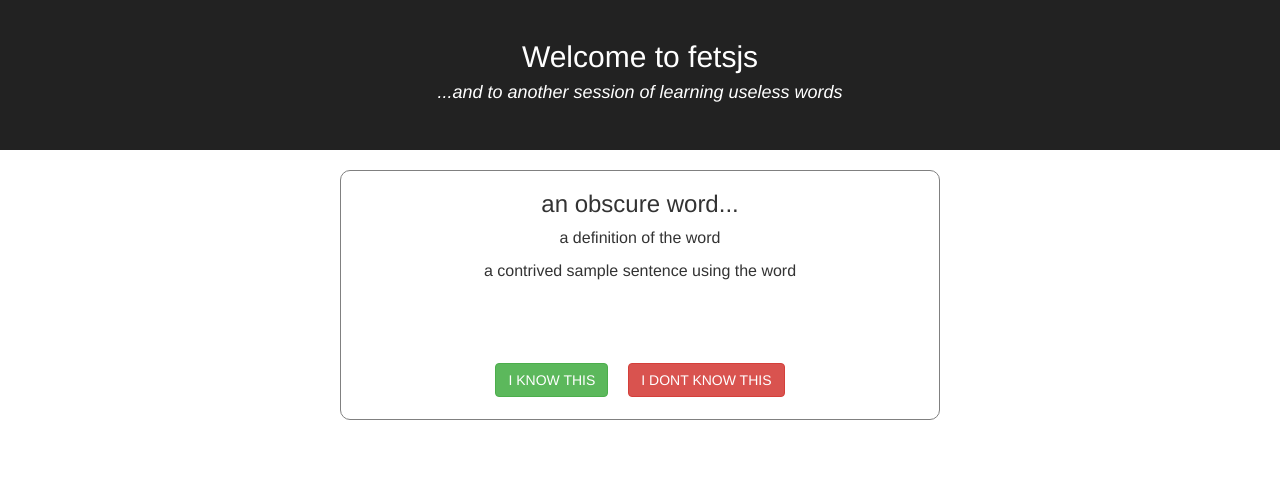
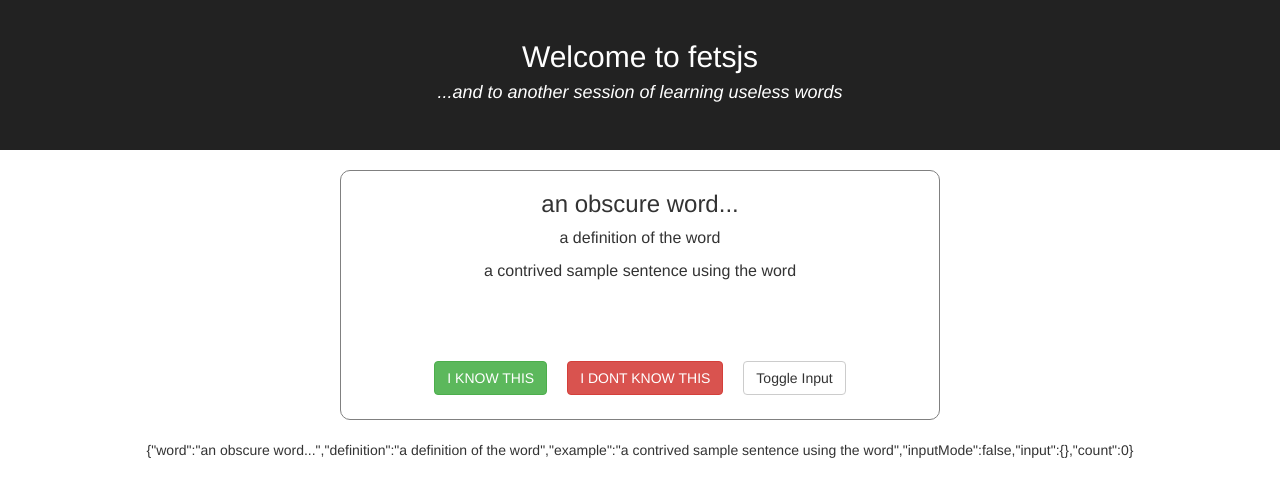
Before and after one commit to peranatd/superfun, a React (Create React App) app: page / in a window 1280 px wide. Shown: the top 496 px of the page. Built offline with nearby package versions, Linux system fonts and the light colour scheme; the HTML template or start-up script is replaced by a standard one.

Commit message:
(feat) Add input mode toggle.

```diff
--- a/src/App.css
+++ b/src/App.css
@@ -27,8 +27,20 @@
   font-size: 16px;
 }
 
-.btn-primary {
-  position: relative;
-  bottom: -70px;
+.words {
+  height: 17rem;
+}
+
+.input-group {
+  margin-top: 20px;
+  width: 90%;
+  left: 5%;
+}
+
+.buttons {
+  height: 5rem;
+}
+
+.btn {
   margin: 0 10px;
 }
--- a/src/Flash.js
+++ b/src/Flash.js
@@ -6,19 +6,67 @@ class Flash extends Component {
     this.state = {
       word: 'an obscure word...',
       definition: 'a definition of the word',
-      example: 'a contrived sample sentence using the word'
+      example: 'a contrived sample sentence using the word',
+      inputMode: false,
+      input: {},
+      count: 0
     };
+  }
+
+  toggleMode() {
+    this.setState({
+      inputMode: !this.state.inputMode
+    });
+  }
+
+  handleInput() {
+    this.setState({
+      input: {
+        word: document.getElementById('wordInput').value()
+      }
+    });
   }
 
   render() {
     return (
       <div className="Flash">
         <div className="card card-block">
-          <h3 className="card-title">{this.state.word}</h3>
-          <p className="card-text">{this.state.definition}</p>
-          <p className="card-text">{this.state.example}</p>
-          <a className="btn btn-primary btn-success">I KNOW THIS</a>
-          <a className="btn btn-primary btn-danger">I DONT KNOW THIS</a>
+          {(!this.state.inputMode) ? (
+            <div>
+              <div className="words">
+                <h3 className="card-title">{this.state.word}</h3>
+                <p className="card-text">{this.state.definition}</p>
+                <p className="card-text">{this.state.example}</p>
+              </div>
+              <div className="buttons">
+                <a className="btn btn-success">I KNOW THIS</a>
+                <a className="btn btn-danger">I DONT KNOW THIS</a>
+                <a className="btn btn-default" onClick={this.toggleMode.bind(this)}>Toggle Input</a>
+              </div>
+            </div>
+          ) : (
+            <div>
+              <div className="words">
+                <div className="input-group">
+                  <span className="input-group-addon" id="basic-addon1">word</span>
+                  <input type="text" className="form-control" aria-describedby="basic-addon1" />
+                </div>
+                <div className="input-group">
+                  <span className="input-group-addon" id="basic-addon2">definition</span>
+                  <input type="text" className="form-control" aria-describedby="basic-addon2" />
+                </div>
+                <div className="input-group">
+                  <span className="input-group-addon" id="basic-addon3">example</span>
+                  <input type="text" className="form-control" aria-describedby="basic-addon3" />
+                </div>
+              </div>
+              <a className="btn btn-primary">Submit</a>
+              <a className="btn btn-default" onClick={this.toggleMode.bind(this)}>Toggle Input</a>
+            </div>
+          )}
+        </div>
+        <div>
+        {JSON.stringify(this.state)}
         </div>
       </div>
     );
```
